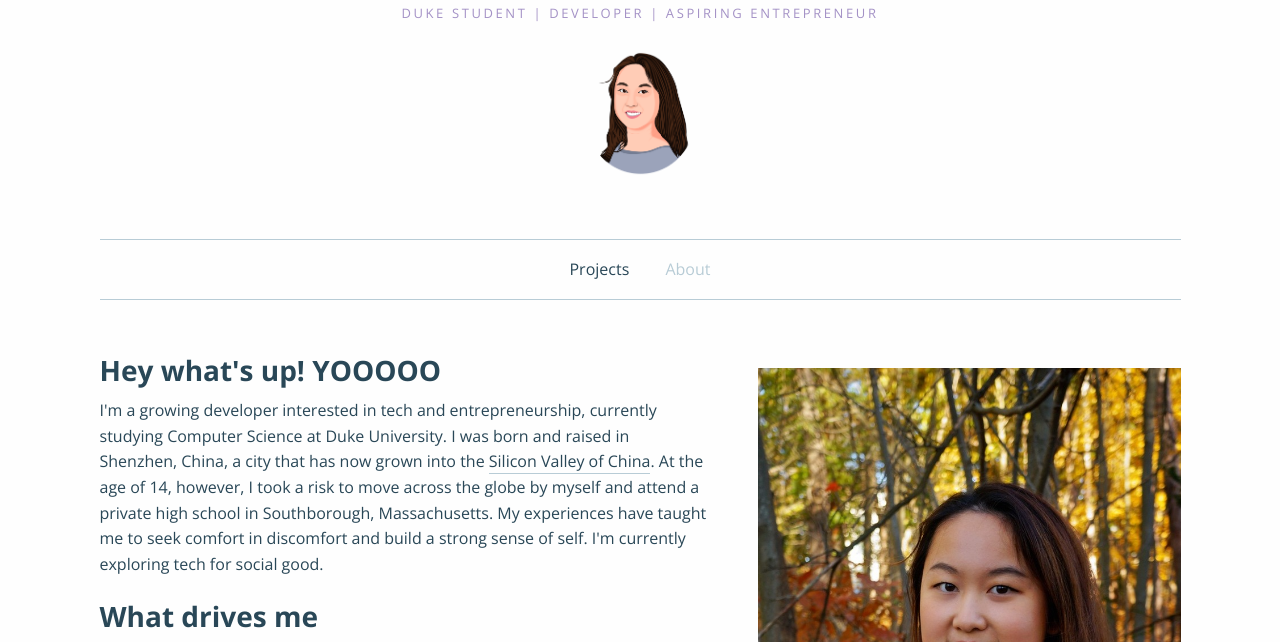
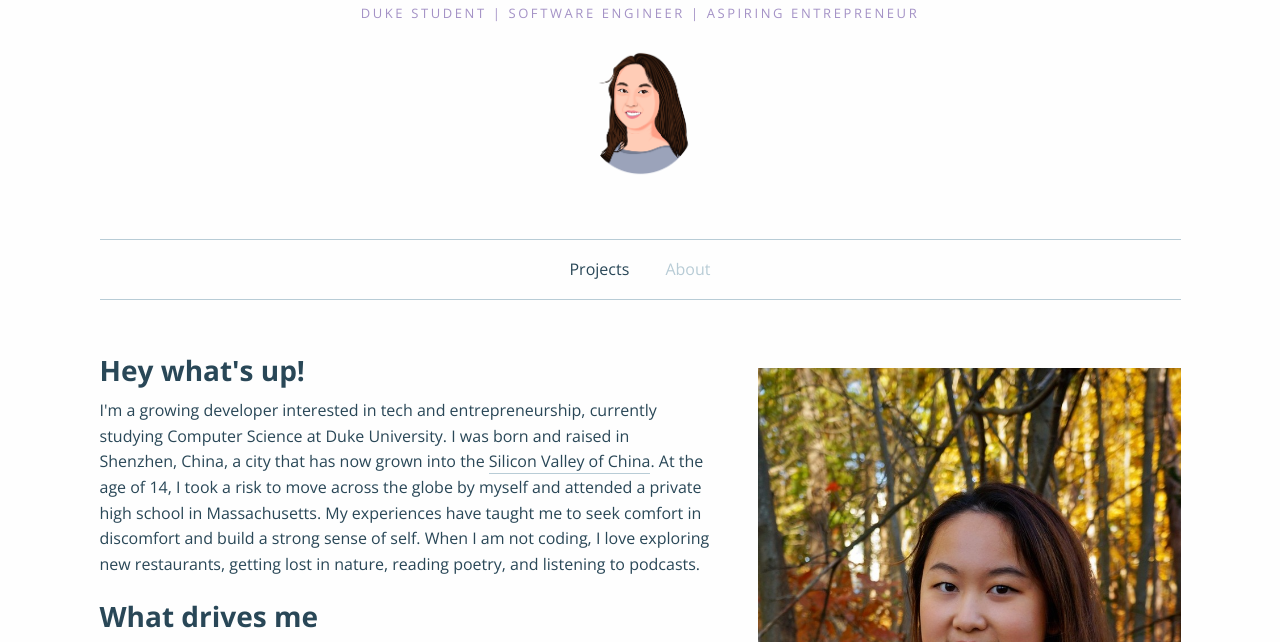
Before and after one commit to blaireninglinzhang/blaireninglinzhang.github.io, a plain HTML site: page about.html in a window 1280 px wide. Shown: the part 150-792 px from the top of the page. Drawn offline with nearby package versions, Linux system fonts and the light colour scheme.

Commit message:
updating site

```diff
--- a/about.html
+++ b/about.html
@@ -4,9 +4,8 @@
 <meta charset="utf-8" />
 <meta name="viewport" content="width=device-width, initial-scale=1.0" />
 
-<title>Blaire Zhang &mdash; Student Developer</title>
+<title>Blaire Zhang</title>
 <meta name="description" content="Page description goes here">
-
 
 <link href="css/hawthorne_type1_color4.css" rel="stylesheet">
 <link rel="icon" href="favicon-256.png" type="image/png">
@@ -24,7 +23,7 @@
 	<div class="small-12 medium-12 large-12 small-centered columns">
 		<header>
 			<h1><a href="index.html">Blaire Zhang</a></h1>
-			<h2><a href="index.html">Duke Student | Developer | Aspiring Entrepreneur</a></h2>
+			<h2><a href="index.html">Duke Student | Software Engineer | Aspiring Entrepreneur</a></h2>
 			<div class="logo">
 				<a href="index.html"><img src="img/avatar.png" alt="Blaire Zhang" width ="125" height ="120" /></a>
 			</div>
@@ -42,25 +41,10 @@
 
 <div class="row">
 	<div class="small-12 medium-7 large-7 columns">
-		<h2>Hey what's up! YOOOOO</h2>
+		<h2>Hey what's up! </h2>
 		<p>
-			I'm a growing developer interested in tech and entrepreneurship, currently studying Computer Science at Duke University. I was born and raised in Shenzhen, China, a city that has now grown into the <a href ="https://www.youtube.com/watch?v=SGJ5cZnoodY" target="_blank" >Silicon Valley of China</a>. At the age of 14, however, I took a risk to move across the globe by myself and attend a private high school in Southborough, Massachusetts. My experiences have taught me to seek comfort in discomfort and build a strong sense of self. I'm currently exploring tech for social good.
+			I'm a growing developer interested in tech and entrepreneurship, currently studying Computer Science at Duke University. I was born and raised in Shenzhen, China, a city that has now grown into the <a href ="https://www.youtube.com/watch?v=SGJ5cZnoodY" target="_blank" >Silicon Valley of China</a>. At the age of 14, I took a risk to move across the globe by myself and attended a private high school in Massachusetts. My experiences have taught me to seek comfort in discomfort and build a strong sense of self. When I am not coding, I love exploring new restaurants, getting lost in nature, reading poetry, and listening to podcasts.
 		</p>
-
-		<!--
-		<h2>What I've been up to</h2>
-		<p>
-			I spent this past summer busy falling in love with the Bay Area while working as a software engineering intern at a San Jose based startup called <a href="https://grokker.com/" target="_blank">Grokker</a>.
-		</p>
-		-->
-
-		<!--
-		<h2>What I believe in</h2>
-		<p>
-			You can find me escaping the city lights to stargaze, getting lost in nature, reading poetry, or listening to a16z podcasts</a>. I'm also always looking for new places to travel to. You can check out my travel adventures <a href="https://drive.google.com/open?id=1pjFaFmV9X8CmZFk7GYpoNZMgMZb5UJGg&usp=sharing" target="_blank" >here</a>!
-		</p>
-
-		-->
 
 		<h2>What drives me</h2>
 		<p>
```
Also changed, not shown: index.html (+1 -1 lines).
